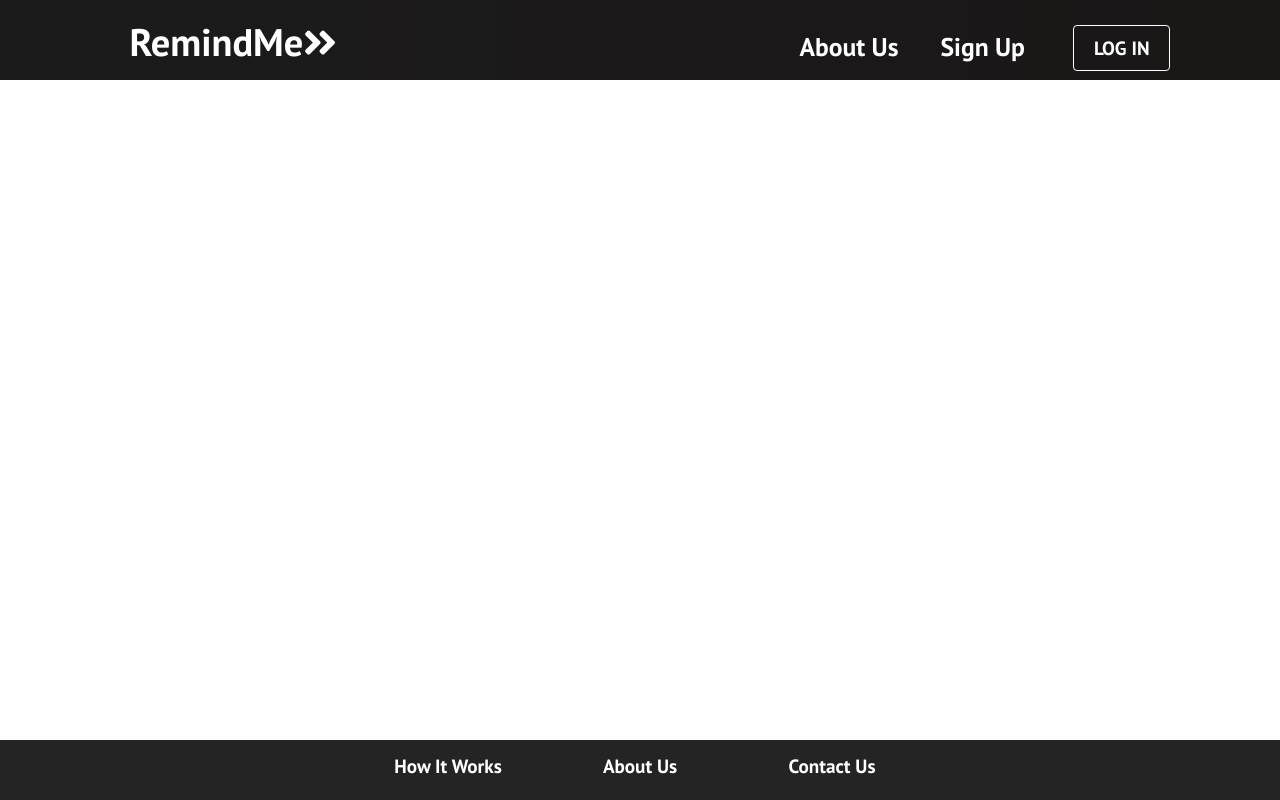
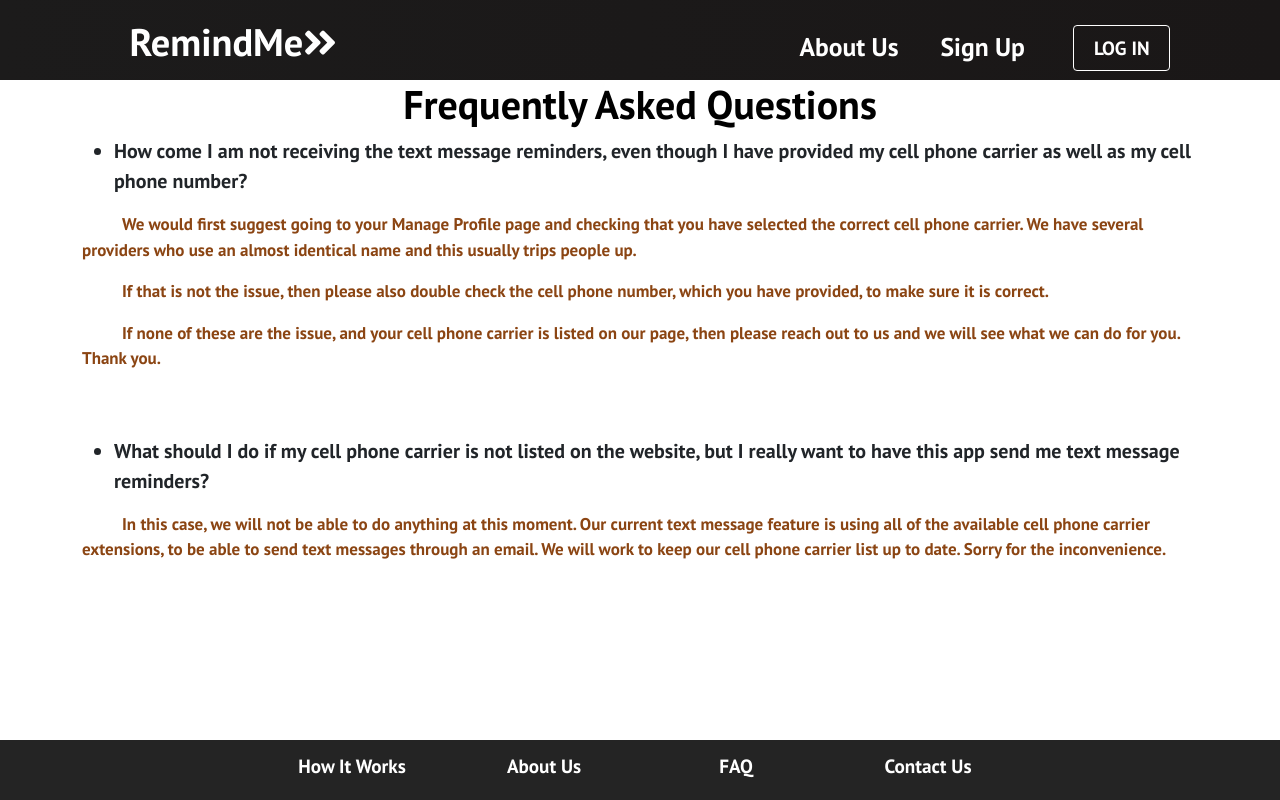
Before and after one commit to bnegussie/RemindMe, a React (Create React App) app in the folder client/: page /faq in a window 1280 px wide. Built offline with nearby package versions, Linux system fonts and the light colour scheme; no server answers; the HTML template or start-up script is replaced by a standard one.

Commit message:
v0.3.5 created the FAQ page and did a bit of refactoring.

```diff
--- a/client/src/App.css
+++ b/client/src/App.css
@@ -98,6 +98,18 @@ div.footer-container > a:hover {
   text-indent: 0px;
 }
 /************************************ END: ABOUTUS.JS ********************************************/
+/************************************ START: FAQ.JS **********************************************/
+.info-bulletin {
+  font-weight: bold;
+  font-size: 20px;
+}
+
+.faq-message > p {
+  color: #8B4513;
+  text-indent: 40px;
+  font-size: 17px;
+}
+/************************************ END: FAQ.JS ************************************************/
 /************************************ START: BUTTON.JS *******************************************/
 :root {
   --primary: #fff;
--- a/client/src/App.js
+++ b/client/src/App.js
@@ -20,6 +20,7 @@ import AboutUs from "./components/AboutUs";
 import Footer from "./components/Footer";
 import ScrollToTop from "./components/ScrollToTop";
 import HowItWorks from "./components/HowItWorks"
+import FAQ from "./components/FAQ"
 
 
 toast.configure();
@@ -103,6 +104,17 @@ function App() {
             />
 
             <Route
+              exact path="/faq"
+              render={props =>
+                isAuthenticated ? (
+                  <Redirect to="/dashboard"/>
+                ) : (
+                  <FAQ />
+                )
+              }
+            />
+
+            <Route
               exact path="/login"
               render={props =>
                 isAuthenticated ? (
--- /dev/null
+++ b/client/src/components/FAQ.js
@@ -0,0 +1,50 @@
+import React from 'react'
+import { Fragment } from 'react'
+
+function FAQ() {
+    return (
+        <Fragment>
+            <div className="info-container">
+                <h1>Frequently Asked Questions</h1>
+                <div className="faq-message">
+                    <ul>
+                        <li className="info-bulletin">
+                            How come I am not receiving the text message reminders, even though
+                            I have provided my cell phone carrier as well as my cell phone number?
+                        </li>
+                    </ul>
+                    <p>
+                        We would first suggest going to your Manage Profile page and checking that you
+                        have selected the correct cell phone carrier. We have several providers who use an
+                        almost identical name and this usually trips people up.
+                    </p>
+                    <p>
+                        If that is not the issue, then please also double check the cell phone
+                        number, which you have provided, to make sure it is correct.
+                    </p>
+                    <p>
+                        If none of these are the issue, and your cell phone carrier is listed on our page,
+                        then please reach out to us and we will see what we can do for you. Thank you.
+                    </p>
+
+                    <br/> <br/>
+
+                    <ul>
+                        <li className="info-bulletin">
+                            What should I do if my cell phone carrier is not listed on the website,
+                            but I really want to have this app send me text message reminders?
+                        </li>
+                    </ul>
+                    <p>
+                        In this case, we will not be able to do anything at this moment. Our current
+                        text message feature is using all of the available cell phone carrier extensions,
+                        to be able to send text messages through an email. We will work to keep our
+                        cell phone carrier list up to date. Sorry for the inconvenience.
+                    </p>
+                </div>
+            </div>
+        </Fragment>
+    )
+}
+
+export default FAQ
--- a/client/src/components/Footer.js
+++ b/client/src/components/Footer.js
@@ -16,6 +16,10 @@ function Footer({ isAuthenticated }) {
 
             <div className="footer-links">
 				<Link to="/AboutUs">About Us</Link>
+			</div>
+
+			<div className="footer-links">
+				<Link to="/FAQ">FAQ</Link>
             </div>
 
 
--- a/client/src/components/HowItWorks.js
+++ b/client/src/components/HowItWorks.js
@@ -8,24 +8,25 @@ function HowItWorks() {
                 <h1>How It Works</h1>
                 <div className="info-message">
                     <p>
-                        As we all know, the more you see something, the easier it is to remember.
-                        So we have built in two reminder features so you never forget the big or small
-                        tasks in your day.
+                        As we all know, the more times we see something, the easier it is to remember.
+                        So we have built in two reminder features to not only remind you about specific
+                        tasks, but to frequently send you reminders about your upcoming tasks so always
+                        stay ahead.
                     </p>
                     <p>
-                        The first reminder feature is the one which you specify, when creating a reminder task.
-                        When that time arrives, our system will send you an email and a text message
-                        (if you provided a phone number) with all of the reminder details.
+                        Our first reminder feature is the build in reminder when you create or edit
+                        a reminder task; at this specified time, our system will send you an email
+                        and a text message (if you provided a phone number) with all of the reminder
+                        details.
                     </p>
                     <p>
                         Our second reminder feature is a daily general reminder, where it lists
-                        all of your tasks for the upcoming week. This again will
-                        be send via email and text message (if you provided a phone number).
+                        all of your tasks for the upcoming week. This reminder will be sent via
+                        email and text message (if you provided a phone number).
                     </p>
                     <br/>
                     <p>
-                        We hope you enjoy our service and feel free to reach out to us if you
-                        have any questions or concerns.
+                        We hope you enjoy our service!
                     </p>
                 </div>
             </div>
--- a/client/src/components/Register.js
+++ b/client/src/components/Register.js
@@ -41,7 +41,7 @@ const Register = ({ setAuth }) => {
                 toast.error("Please provide a valid phone number: 2065551234", {autoClose: 4000});
                 return false;
             } else if (p_num !== "" && cellphoneCarrier === "") {
-                toast.error("Please specify your Cellphone Carrier.", {autoClose: 7500});
+                toast.error("Please specify your Cell Phone Carrier.", {autoClose: 7500});
                 toast.info("This information allows us to send users free reminder text messages.",
                             {autoClose: 7500});
                 return false;
@@ -72,7 +72,7 @@ const Register = ({ setAuth }) => {
         }
     };
 
-    // Getting all of the cellphone carriers and their email extension, so the app
+    // Getting all of the cell phone carriers and their email extension, so the app
     // can send text messages to the users.
 	useEffect(() => {
         getAllCellphoneCarriers();
@@ -132,7 +132,7 @@ const Register = ({ setAuth }) => {
                     <Select options={allCellphoneCarriers}
                             onChange={e => setCellphoneCarrier(e.value)}
                             value={cellphoneCarrier.label}
-                            placeholder="Cellphone carrier"
+                            placeholder="Cell phone carrier"
                             className="my-3 cellphone-child"
                     />
 
```
